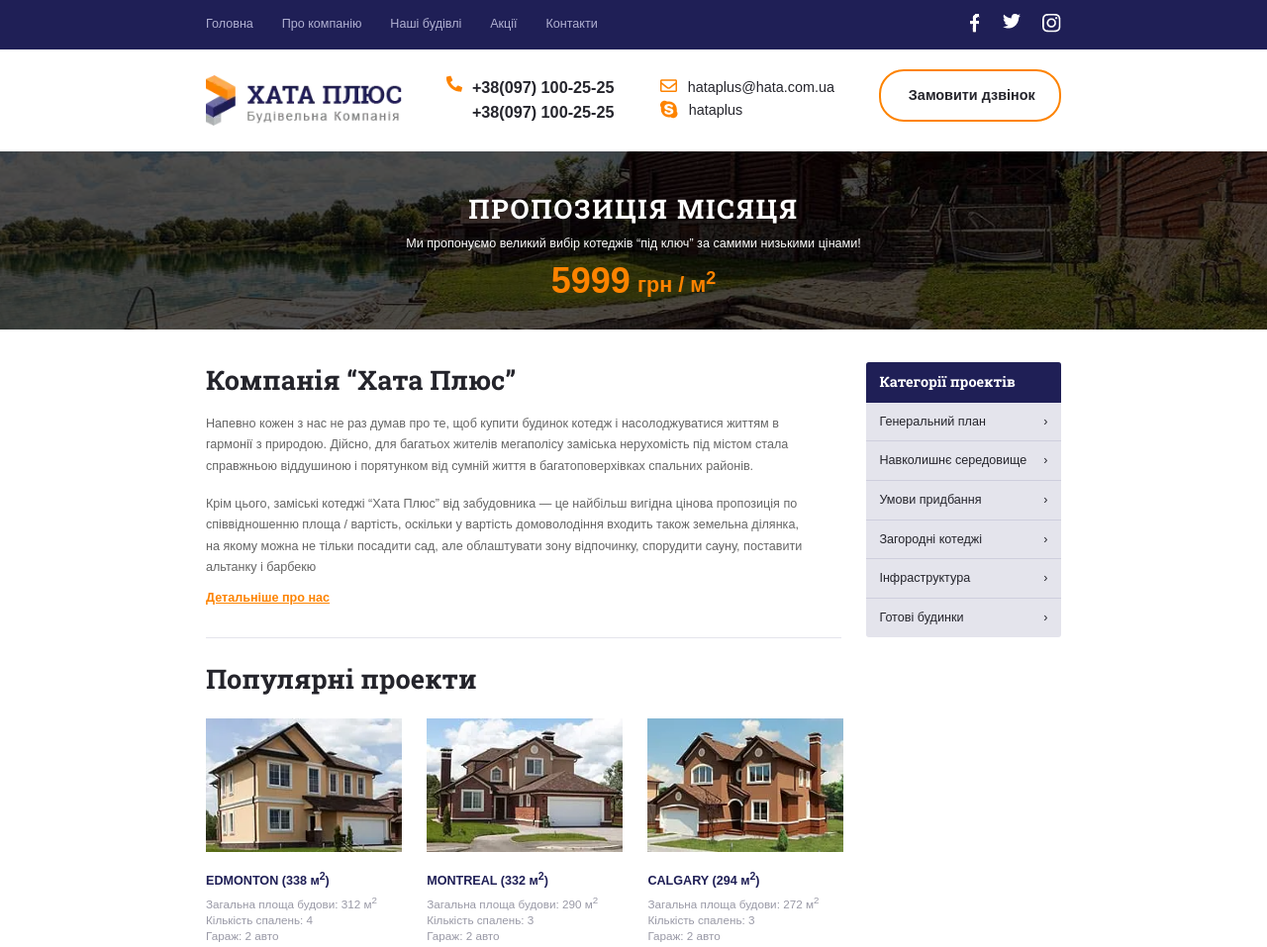
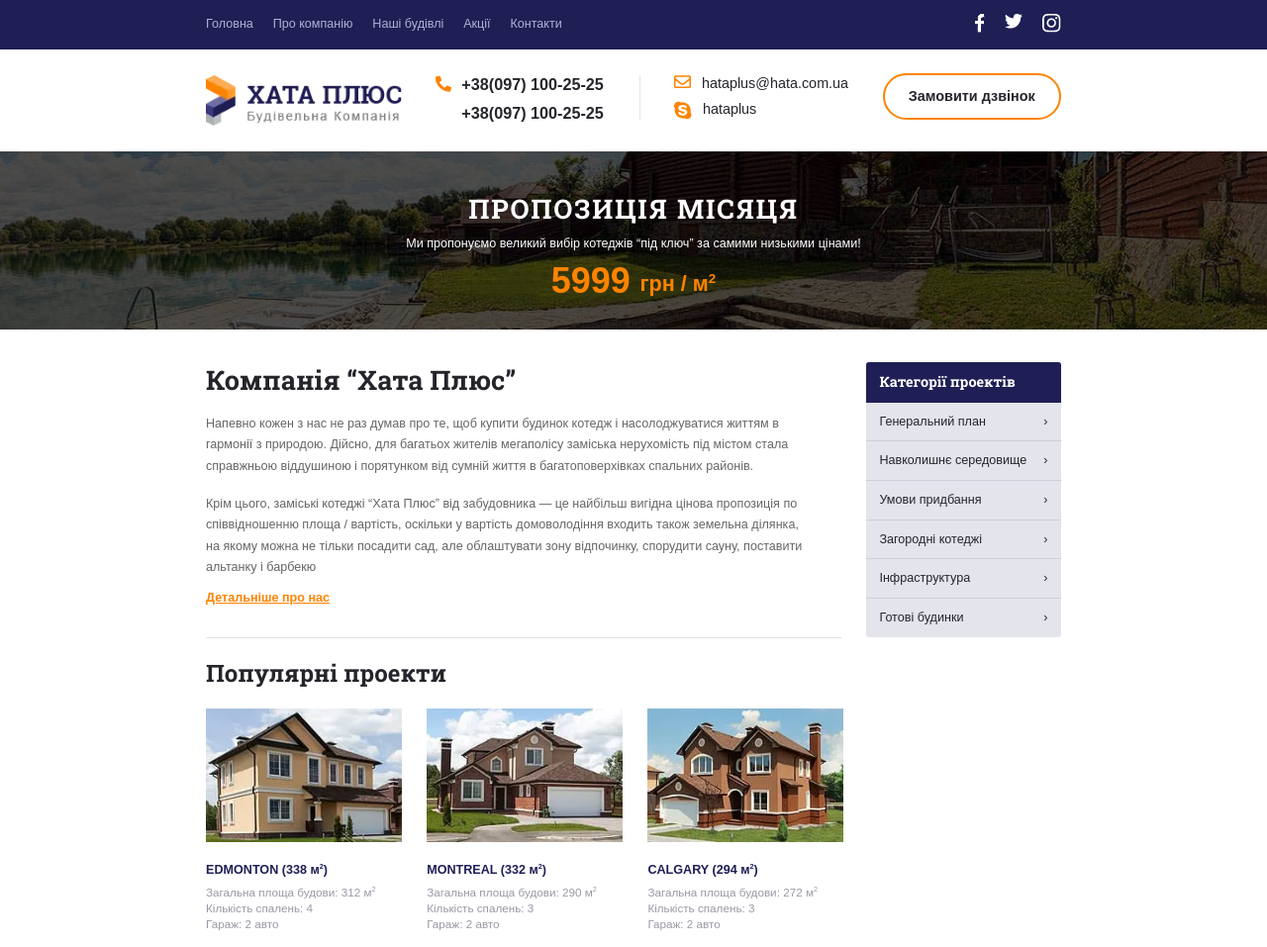
Before and after one commit to Franchukkk/hataplus, a plain HTML site: page index.html in a window 1280 px wide. Shown: the top 957 px of the page at 99% size. Drawn offline with Linux system fonts and the light colour scheme.

Commit message:
Ready HataPlus

```diff
--- a/css/style.css
+++ b/css/style.css
@@ -14,6 +14,15 @@ html {
 .header-line {
     height: 55rem;
     background-color: #1f1f56;
+}
+
+.header-line ul{
+    display: flex;
+    column-gap: 25rem;
+}
+
+.header-line ul:last-child{
+    column-gap: 22rem;
 }
 
 .header-line-wrap {
@@ -60,6 +69,12 @@ html {
     height: 57rem;
 }
 
+.VerticalLine{
+    width: 1rem;
+    height: 50rem;
+    background-color: #e4e4ec;
+}
+
 .Phone {
     display: flex;
     column-gap: 11rem;
@@ -92,7 +107,10 @@ html {
     font-weight: bold;
     font-family: "Arial";
     text-decoration: none;
-    line-height: 28rem;
+}
+
+.Number1{
+    margin-bottom: 12rem;
 }
 
 .PhoneNumbers a:hover {
@@ -123,12 +141,15 @@ html {
     column-gap: 12rem;
 }
 
+.email{
+    margin-bottom: 12rem;
+}
+
 .email a {
     color: #25252c;
     font-size: 16rem;
     font-family: "Arial";
     text-decoration: none;
-    line-height: 28rem;
 }
 
 .email a:hover {
@@ -147,7 +168,6 @@ html {
     font-size: 16rem;
     font-family: "Arial";
     text-decoration: none;
-    line-height: 24rem;
 }
 
 .skype a:hover {
@@ -171,13 +191,13 @@ html {
     transition: 0.5s;
 }
 
-.sociality a:first-child::before {
+#facebook:before {
     content: url(../css/img/fb.png);
     width: 10px;
     height: 19px;
 }
 
-.sociality a:first-child:hover {
+#facebook:hover {
     content: url(../css/img/fbhover.png);
     width: 10px;
     height: 19px;
@@ -243,6 +263,14 @@ html {
     height: 18rem;
 }
 
+.TheBestMonthOffer sup{
+    font-size: 15rem;
+}
+
+sup{
+    font-size: 8rem;
+}
+
 .skype1 a {
     color: #25252c;
     font-size: 16rem;
@@ -262,7 +290,7 @@ html {
 }
 
 .CallButton a {
-    padding: 18rem 27rem 18rem 31rem;
+    padding: 14rem 27rem 16rem 27rem;
     color: #25252c;
     font-size: 16rem;
     font-weight: bold;
@@ -289,7 +317,7 @@ html {
     width: 100%;
     height: 200rem;
     text-align: center;
-    background-image: url(../css/img/Rectangle\ 9.png);
+    background-image: url(../css/img/MonthProposition.png);
     background-size: 100% 200rem;
     background-repeat: no-repeat;
 }
@@ -416,7 +444,7 @@ aside {
     line-height: 44rem;
 }
 
-.CategoriesAside div:last-child {
+#CategoriesLast {
     border-radius: 0 0 3px 3px;
 }
 
@@ -461,6 +489,10 @@ aside {
     background-color: #cecedd;
 }
 
+#cat3{
+    box-shadow: inset 0rem -1rem 0rem #cecedd;
+}
+
 .Categories a {
     margin-left: 15rem;
     color: #25252c;
@@ -483,7 +515,7 @@ aside {
 
 hr {
     width: 713rem;
-    height: 2rem;
+    height: 1rem;
     background-color: #e4e4ec;
     border: 0;
 }
@@ -494,11 +526,12 @@ hr {
 }
 
 .OurProjects h2 {
+    font-size: 24px;
+    line-height: 24px;
     color: #24242b;
-    font-size: 30rem;
     font-weight: 700;
     font-family: "Roboto Slab";
-    line-height: 90rem;
+    line-height: 80rem;
 }
 
 .figures {
--- a/index.html
+++ b/index.html
@@ -17,16 +17,24 @@
         <div class="header-line">
             <div class="header-line-wrap">
                 <div class="navigation">
-                    <a href="#">Головна</a>
-                    <a href="#">Про компанію</a>
-                    <a href="#">Наші будівлі</a>
-                    <a href="#">Акції</a>
-                    <a href="#">Контакти</a>
+                    <nav>
+                        <ul>
+                            <li><a href="#">Головна</a></li>
+                            <li><a href="#">Про компанію</a></li>
+                            <li><a href="#">Наші будівлі</a></li>
+                            <li><a href="#">Акції</a></li>
+                            <li><a href="#">Контакти</a></li>
+                        </ul>
+                    </nav>
                 </div>
                 <div class="sociality">
-                    <a href="#"></a>
-                    <a id="twitter" href="#"></a>
-                    <a href="#"></a>
+                    <nav>
+                        <ul>
+                            <li><a id="facebook" href="#"></a></li>
+                            <li><a id="twitter" href="#"></a></li>
+                            <li><a href="#"></a></li>
+                        </ul>
+                    </nav>
                 </div>
             </div>
         </div>
@@ -43,10 +51,11 @@
                 <div class="Phone">
                     <a class="PhoneLogo" href="tel:+380971002525"></a>
                     <div class="PhoneNumbers">
-                        <a href="tel:+380971002525">+38(097) 100-25-25</a>
-                        <a href="tel:+380971002525">+38(097) 100-25-25</a>
+                        <div class="Number1"><a href="tel:+380971002525">+38(097) 100-25-25</a></div>
+                        <div class="Number2"><a href="tel:+380971002525">+38(097) 100-25-25</a></div>
                     </div>
                 </div>
+                <span class="VerticalLine"></span>
                 <div class="Email-and-Skype">
                     <div class="email">
                         <a href="mailto:hataplus@hata.com.ua"></a>
@@ -101,7 +110,6 @@
             </div>
             <aside>
                 <div class="ProjectCategory">
-                    <nav>
                     <div class="CategoriesTitle">
                         <h2>Категорії проектів</h2>
                     </div>
@@ -142,12 +150,11 @@
                             <a href="">Інфраструктура</a>
                             <a href="">&rsaquo;</a>
                         </div>
-                            <div class="Categories">
+                        <div id="CategoriesLast" class="Categories">
                             <a href="">Готові будинки</a>
                             <a href="">&rsaquo;</a>
                         </div>
                     </div>
-                    </nav>
                 </div>
             </aside>
         </div>
@@ -160,8 +167,8 @@
                 <figure class="edmonton">
                     <figcaption>
                         <picture>
-                            <source srcset="css/img/Layer75.webp" type="image/webp">
-                            <img src="css/img/Layer 75.jpg"
+                            <source srcset="css/img/EdmontonHouse.webp" type="image/webp">
+                            <img src="css/img/EdmontonHouse.jpg"
                                 alt="Популярний проект ХАТАПЛЮС. Будинок EDMONTON  312 м2. Великий гараж. 4 спальні">
                         </picture>
                         <h4>EDMONTON (338 м<sup>2</sup>)</h4>
@@ -173,8 +180,8 @@
                 <figure class="montreal">
                     <figcaption>
                         <picture>
-                            <source srcset="css/img/Layer76.webp" type="image/webp">
-                            <img src="css/img/Layer 76.jpg"
+                            <source srcset="css/img/MontrealHouse.webp" type="image/webp">
+                            <img src="css/img/MontrealHouse.jpg"
                                 alt="Популярний проект ХАТАПЛЮС. Будинок MONTREAL 290 м2. Великий гараж. 3 спальні">
                         </picture>
                         <h4>MONTREAL (332 м<sup>2</sup>)</h4>
@@ -186,8 +193,8 @@
                 <figure>
                     <figcaption>
                         <picture>
-                            <source srcset="css/img/Layer77.webp" type="image/webp">
-                            <img src="css/img/Layer 77.jpg"
+                            <source srcset="css/img/CalgaryHouse.webp" type="image/webp">
+                            <img src="css/img/CalgaryHouse.jpg"
                                 alt="Популярний проект ХАТАПЛЮС. Будинок CALGARY 272 м2. Великий гараж. 3 спальні">
                         </picture>
                         <h4>CALGARY (294 м<sup>2</sup>)</h4>
```
Also changed, not shown: css/img/CalgaryHouse.jpg (renamed from css/img/Layer 77.jpg), css/img/CalgaryHouse.webp (renamed from css/img/Layer77.webp), css/img/EdmontonHouse.jpg (renamed from css/img/Layer 75.jpg), css/img/EdmontonHouse.webp (renamed from css/img/Layer75.webp), css/img/MonthProposition.png (renamed from css/img/Rectangle 9.png), css/img/MontrealHouse.jpg (renamed from css/img/Layer 76.jpg), css/img/MontrealHouse.webp (renamed from css/img/Layer76.webp). Lines whose indentation alone changed are shown as unchanged.
